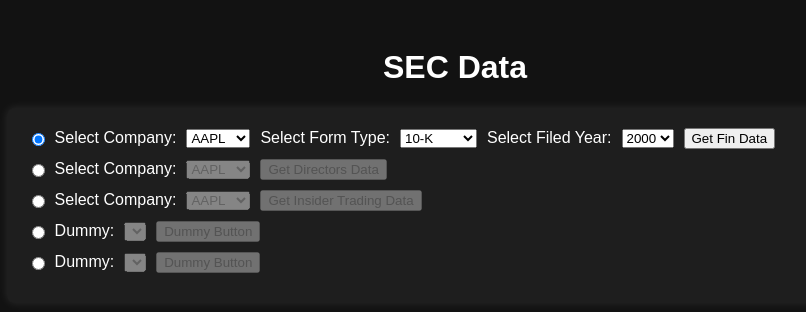
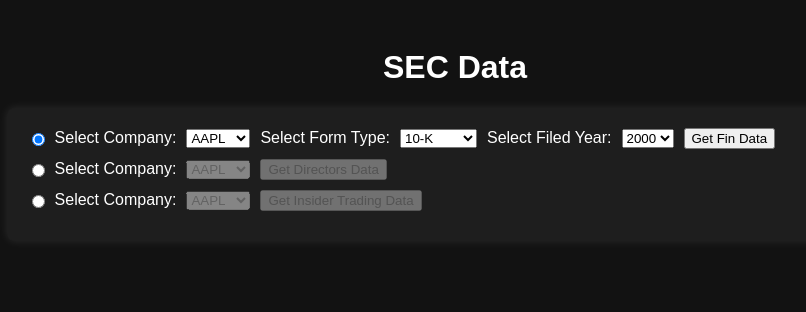
Before and after one commit to Kishore-Tall/SECDataTreasure, a Flask app: page / in a window 1280 px wide. Shown: the top 312 px of the page, without its empty margins (185-991 px from the left). Run offline with Flask 3, Linux system fonts and the light colour scheme; lists and menus that the app fills with data are empty.

Commit message:
removed placeholder UI components

```diff
--- a/templates/index.html
+++ b/templates/index.html
@@ -45,8 +45,6 @@
         .controls select, .controls button {
             margin: 0;
         }
-
-        /* Left-align components except the first one */
         .functional-component:not(:first-child) .controls {
             justify-content: flex-start;
         }
@@ -85,29 +83,11 @@
                 <button onclick="getInsiderTradingData()">Get Insider Trading Data</button>
             </div>
         </div>
-
-        <div class="functional-component">
-            <input type="radio" name="function" onclick="toggleComponent(4)">
-            <div class="controls" id="component4">
-                <label>Dummy:</label>
-                <select></select>
-                <button>Dummy Button</button>
-            </div>
-        </div>
-
-        <div class="functional-component">
-            <input type="radio" name="function" onclick="toggleComponent(5)">
-            <div class="controls" id="component5">
-                <label>Dummy:</label>
-                <select></select>
-                <button>Dummy Button</button>
-            </div>
-        </div>
     </div>
 
     <script>
         function toggleComponent(activeIndex) {
-            for (let i = 1; i <= 5; i++) {
+            for (let i = 1; i <= 3; i++) {
                 let component = document.getElementById(`component${i}`);
                 let selects = component.querySelectorAll("select, button");
                 selects.forEach(el => el.disabled = (i !== activeIndex));
```
